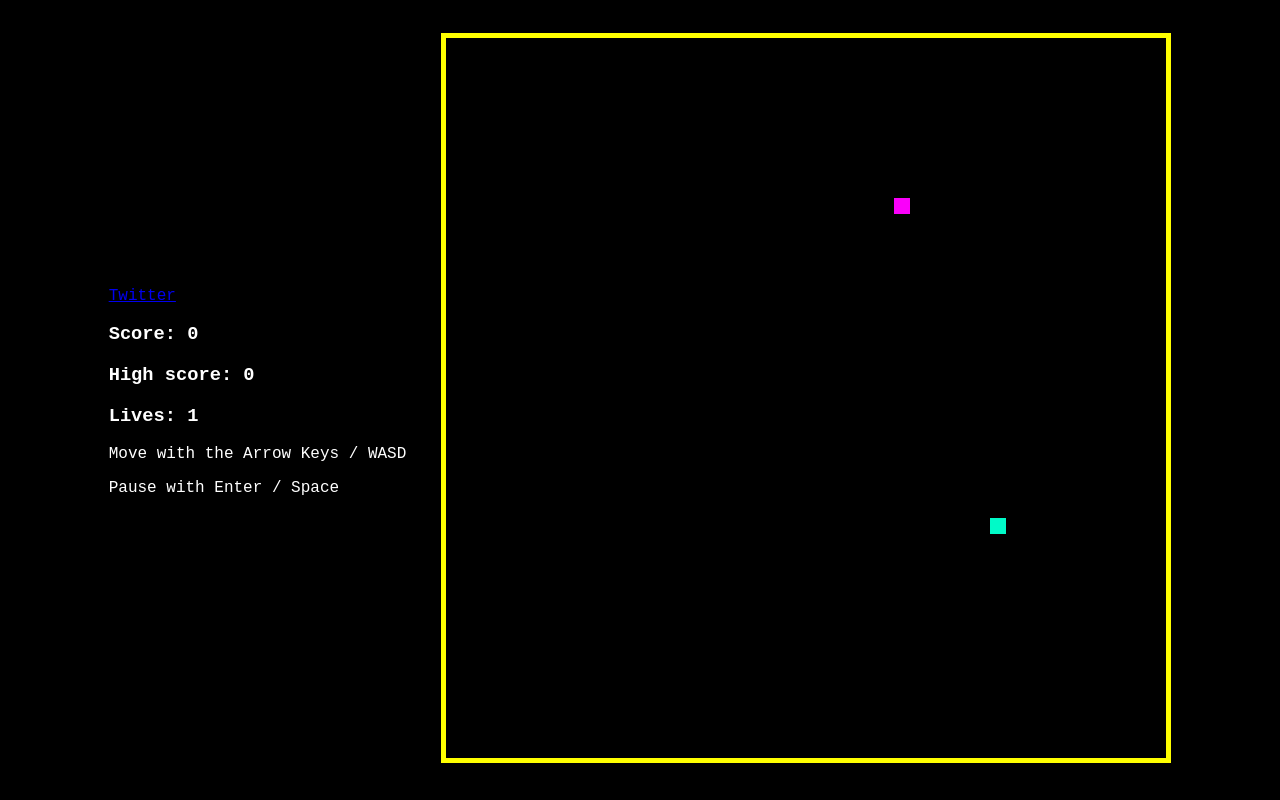
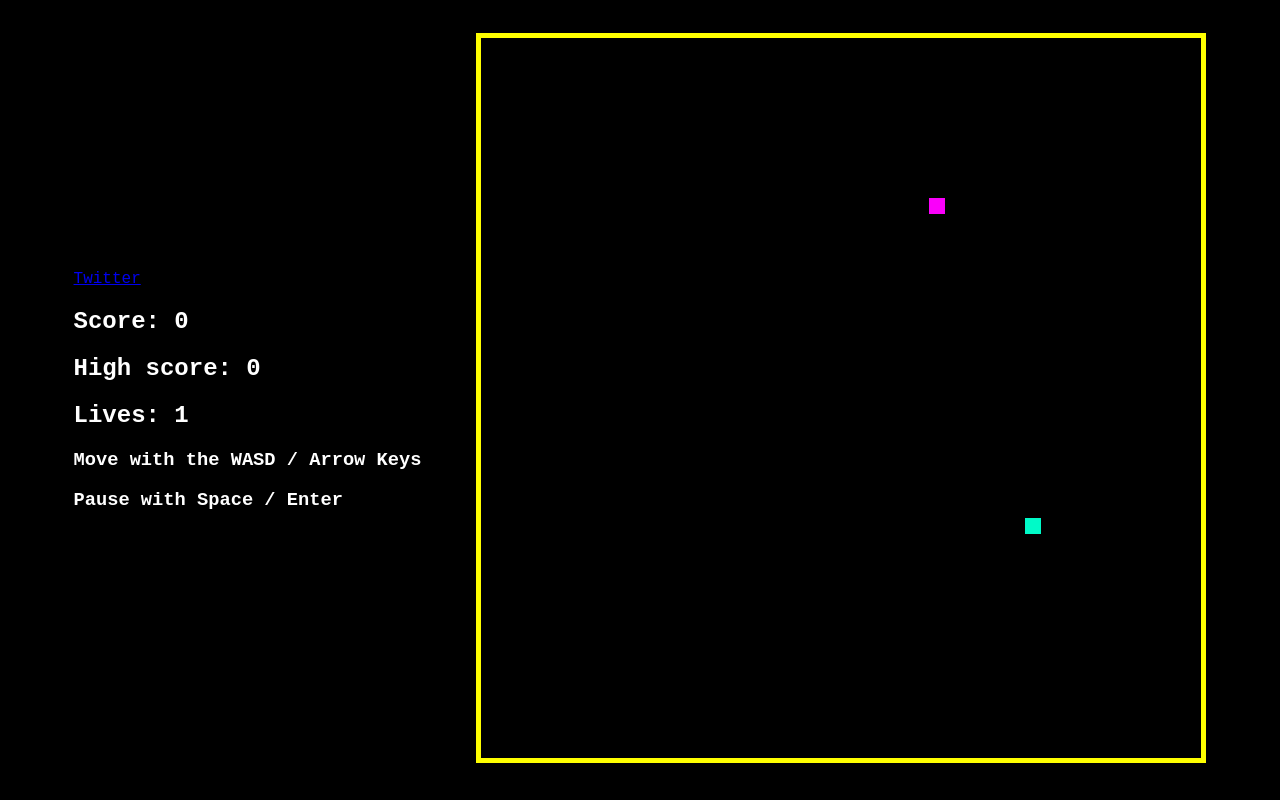
Before and after one commit to BodenMcHale/Snake-JavaScript, a plain HTML site: page src/index.html in a window 1280 px wide. Drawn offline with Linux system fonts and the light colour scheme.

Commit message:
Updated text to h2/h3

```diff
--- a/src/index.html
+++ b/src/index.html
@@ -26,18 +26,16 @@
 		</style>
 	</head>
 	<body>
-		<section class="content">
-			<div style="padding-right:35px">
-				<a href='https://twitter.com/Boden_McHale'>Twitter</a>
-				<div>
-					<h3>Score: <span id="score"></span> </h3>
-					<h3>High score: <span id="max_score"></span> </h3>
-					<h3>Lives: <span id="lives"></span> </h3>
-				</div>
-				<div>
-					<p>Move with the Arrow Keys / WASD</p>
-					<p>Pause with Enter / Space</p>
-				</div>
+		<section class="content" style="padding-right:55px">
+			<a href='https://twitter.com/Boden_McHale' target="_blank">Twitter</a>
+			<div>
+				<h2>Score: <span id="score"></span> </h3>
+				<h2>High score: <span id="max_score"></span> </h3>
+				<h2>Lives: <span id="lives"></span> </h3>
+			</div>
+			<div>
+				<h3>Move with the WASD / Arrow Keys</h3>
+				<h3>Pause with Space / Enter</h3>
 			</div>
 		</section>
 	</body>
```
